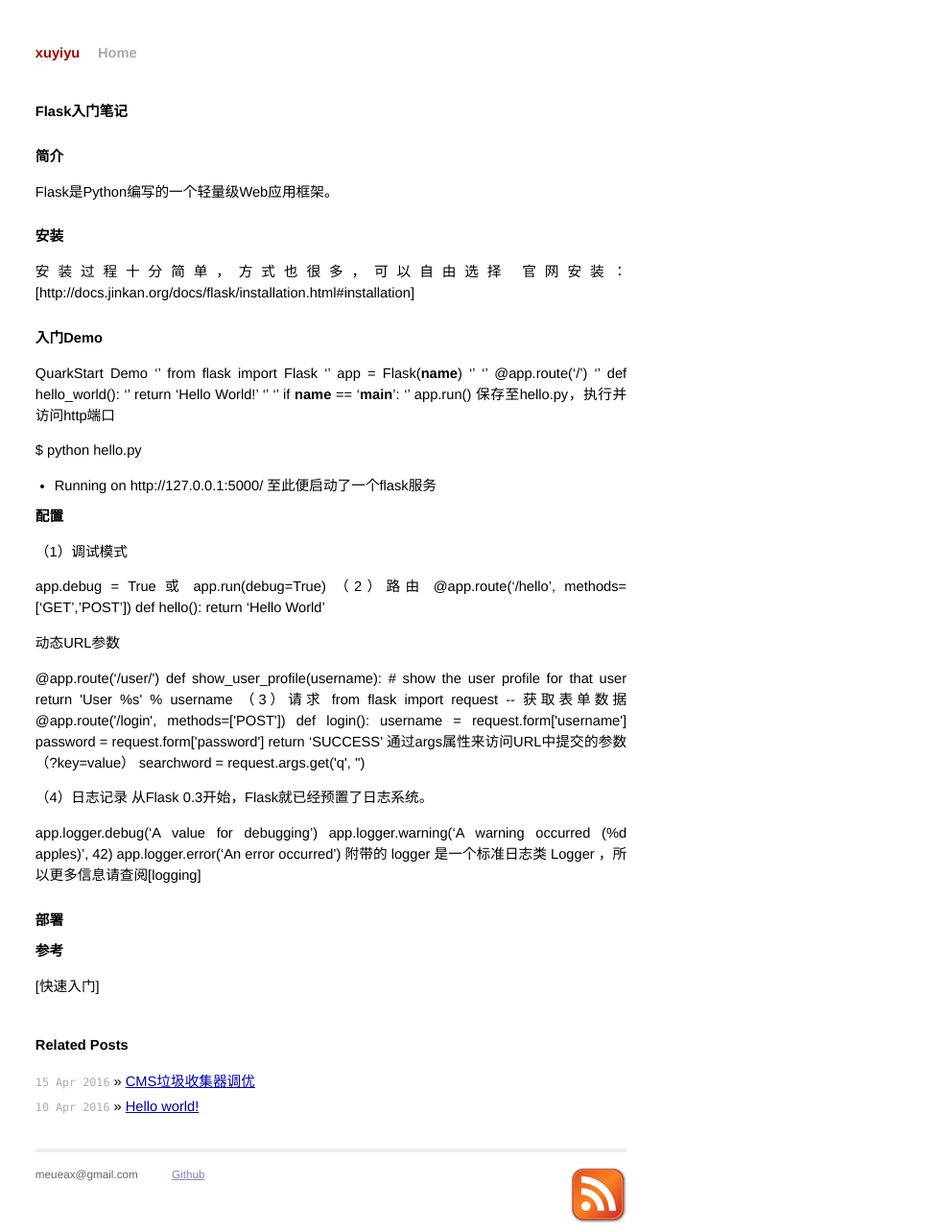
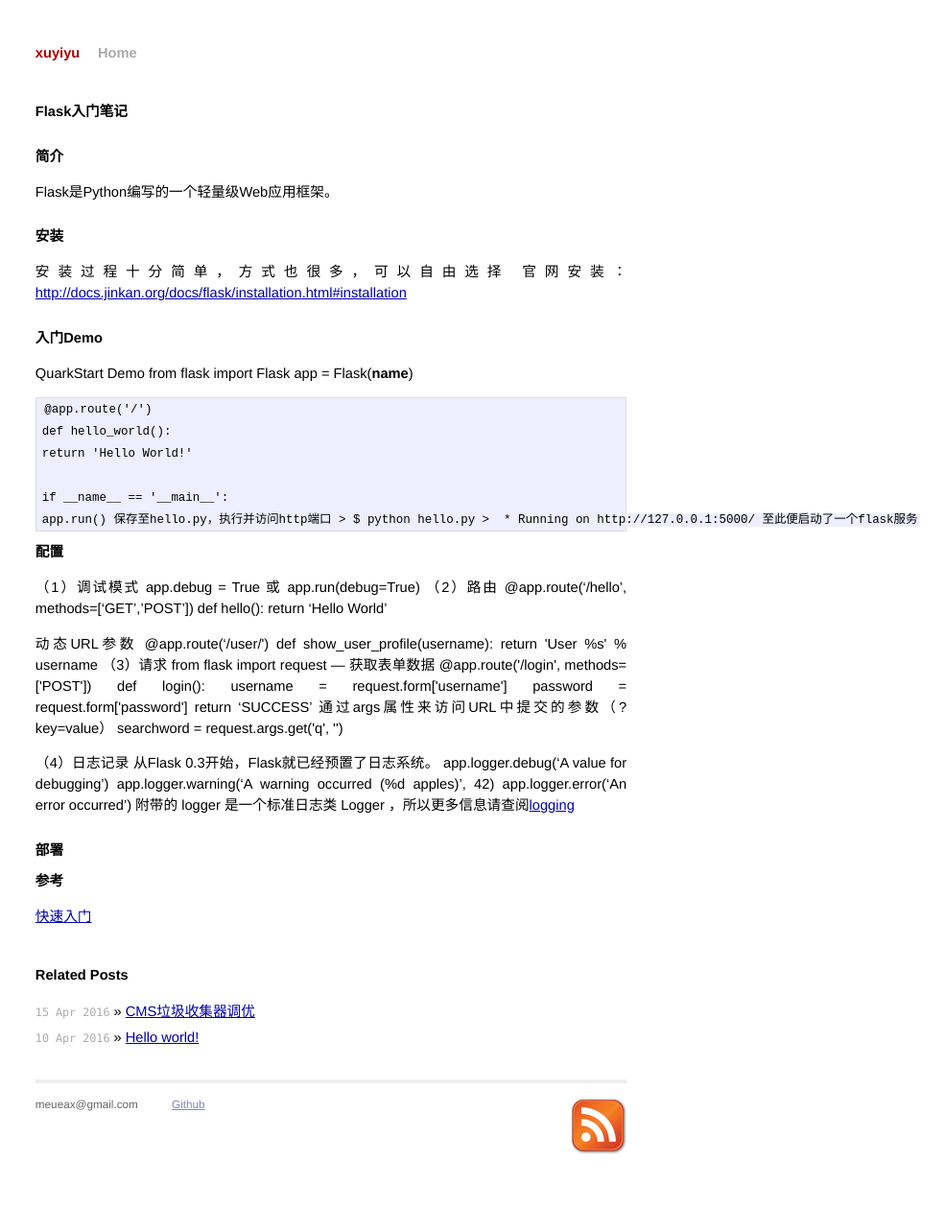
Before and after one commit to xuyiyu/xuyiyu.github.io, a Jekyll site: the page built from _posts/2017-12-24-flask-introduction.md, in a window 1280 px wide. Shown: the whole page at 96% size, without its empty margins (295-1280 px from the left). Built offline with Jekyll 4.4.1, drawn with Linux system fonts in a browser that asks for light colours; Markdown is read by kramdown in place of the engine named in the settings; comment, search, counter and statistics services are not loaded; after the commit the page ends 1211 px from its top, so only the background shows below that.

Commit message:
markdown

```diff
--- a/_posts/2017-12-24-flask-introduction.md
+++ b/_posts/2017-12-24-flask-introduction.md
@@ -3,62 +3,61 @@
 title: Flask入门笔记
 category: reading
 ---
-#Flask入门笔记
-##简介
+# Flask入门笔记
+## 简介
 Flask是Python编写的一个轻量级Web应用框架。
 
-##安装
+## 安装
 安装过程十分简单，方式也很多，可以自由选择
-官网安装：[http://docs.jinkan.org/docs/flask/installation.html#installation]
+官网安装：[http://docs.jinkan.org/docs/flask/installation.html#installation](http://docs.jinkan.org/docs/flask/installation.html#installation)
 
-##入门Demo
+## 入门Demo
 QuarkStart Demo
-'' from flask import Flask
-'' app = Flask(__name__)
-''
-'' @app.route('/')
-'' def hello_world():
-	'' return 'Hello World!'
-''
-'' if __name__ == '__main__':
-	'' app.run()
+	from flask import Flask
+	app = Flask(__name__)
+
+	@app.route('/')
+	def hello_world():
+	return 'Hello World!'
+
+	if __name__ == '__main__':
+	app.run()
 保存至hello.py，执行并访问http端口
 > $ python hello.py
 >  * Running on http://127.0.0.1:5000/
 至此便启动了一个flask服务
 
-##配置
+## 配置
 （1）调试模式
-> app.debug = True 或 app.run(debug=True)
+	app.debug = True 或 app.run(debug=True)
 （2）路由
-> @app.route('/hello', methods=[‘GET’,’POST’\])
-> def hello():
-> 	return 'Hello World'
+	@app.route('/hello', methods=[‘GET’,’POST’\])
+	def hello():
+	return 'Hello World'
 
 动态URL参数
-> @app.route('/user/<username>')
-> def show_user_profile(username):
-> 	# show the user profile for that user
-> 	return 'User %s' % username
+	@app.route('/user/<username>')
+	def show_user_profile(username):
+	return 'User %s' % username
 （3）请求
-> from flask import request
-> -- 获取表单数据
-> @app.route('/login', methods=['POST'])
-> def login():
-> 	username = request.form['username']
-> 	password = request.form['password']
-> 	return ‘SUCCESS’
+	 from flask import request
+	 — 获取表单数据
+	 @app.route('/login', methods=['POST'])
+	 def login():
+	username = request.form['username']
+	password = request.form['password']
+	return ‘SUCCESS’
 通过args属性来访问URL中提交的参数（?key=value）
-> searchword = request.args.get('q', '')
+	 searchword = request.args.get('q', '')
 
 （4）日志记录
 从Flask 0.3开始，Flask就已经预置了日志系统。
-> app.logger.debug('A value for debugging')
-> app.logger.warning('A warning occurred (%d apples)', 42)
-> app.logger.error('An error occurred')
-附带的 logger 是一个标准日志类 Logger ，所以更多信息请查阅[logging]
+	app.logger.debug('A value for debugging')
+	app.logger.warning('A warning occurred (%d apples)', 42)
+	app.logger.error('An error occurred')
+附带的 logger 是一个标准日志类 Logger ，所以更多信息请查阅[logging](https://docs.python.org/3/library/logging.html)
 
-##部署
+## 部署
 
-##参考
-[快速入门]
+## 参考
+[快速入门](http://docs.jinkan.org/docs/flask/quickstart.html#quickstart)
```
